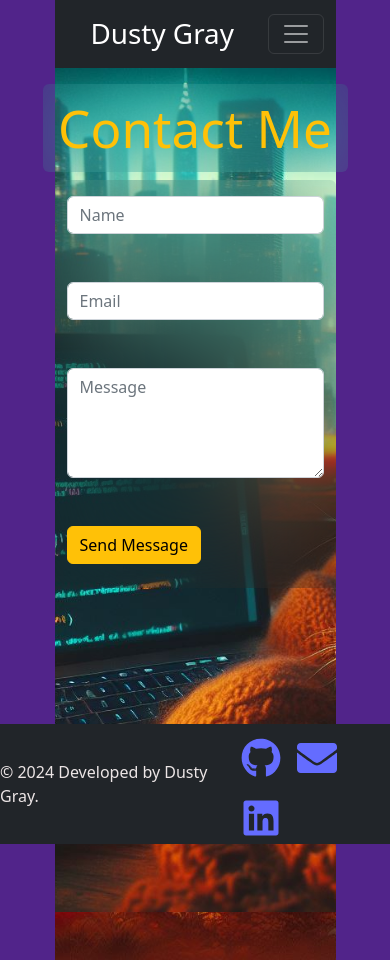
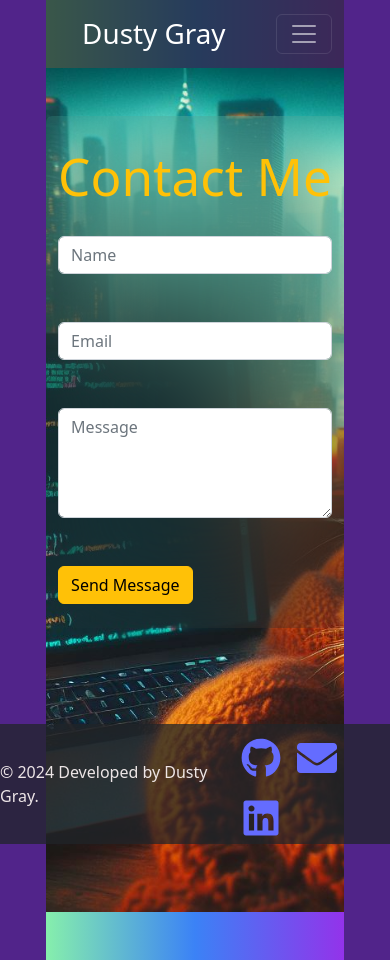
Before and after one commit to RickiBobbii/Dusty-Portfolio, a React (Vite) app: page /Contact in a window 390 px wide. Built offline with nearby package versions, Linux system fonts and the light colour scheme.

Commit message:
test bg, fixed form mobile

```diff
--- a/index.html
+++ b/index.html
@@ -9,7 +9,7 @@
     <title>React Portfolio</title>
   </head>
   <body>
-    <div id="root"></div>
+    <div id="root" style="background: linear-gradient(to right, rgb(134, 239, 172), rgb(59, 130, 246), rgb(147, 51, 234))"></div>
     <script type="module" src="/src/main.jsx"></script>
   </body>
 </html>
--- a/src/App.jsx
+++ b/src/App.jsx
@@ -17,7 +17,7 @@ function App() {
   return (
     <>
       <Nav />
-      <main className="pb-5" style={background}>
+      <main className="pb-5" >
         <Outlet />
       </main>
       <Footer />
--- a/src/components/Footer.jsx
+++ b/src/components/Footer.jsx
@@ -6,7 +6,7 @@ import { FaGithub, FaLinkedin, FaEnvelope } from "react-icons/fa";
 
 const Footer = () => {
     return (
-        <footer className="d-flex justify-content-center fixed-bottom bg-dark">
+        <footer className="d-flex justify-content-center fixed-bottom bg-dark bg-opacity-75">
             <div className="d-flex align-items-center">
             &copy; 2024 Developed by Dusty Gray.
             </div>
--- a/src/components/NavTabs.jsx
+++ b/src/components/NavTabs.jsx
@@ -7,7 +7,7 @@ function NavTabs() {
 
   return (
     // TEST Navbar
-    <nav className="navbar navbar-expand-xl navbar-dark bg-dark sticky-top">
+    <nav className="navbar navbar-expand-xl navbar-dark bg-dark sticky-top bg-opacity-75">
       <div className="container-fluid">
         <a className="navbar-brand fs-1 ps-4" href="/">
           Dusty Gray
--- a/src/pages/About.jsx
+++ b/src/pages/About.jsx
@@ -7,7 +7,7 @@ export default function About() {
   return (
 
 
-    <div className="container vh-100 pt-4">
+    <div className="container pt-4">
       <div className="row text-center justify-content-center">
         <div className="col col-md-8 mb-5">
           <div className="rounded shadow-sm py-5 px-4 bg-white text-dark bg-opacity-50">
--- a/src/pages/Contact.jsx
+++ b/src/pages/Contact.jsx
@@ -81,15 +81,14 @@ export default function Contact() {
 
 
   return (
-    <section className="vh-100" style={{backgroundImage: `url(${CozyCat})`, backgroundSize: "cover", backgroundRepeat: "no-repeat", backgroundPosition: "center",
-    backgroundAttachment:"fixed"}}>
-      <div className="row justify-content-center">
-        <h1 className="text-center text-warning py-3 col col-md-5 mt-3 rounded" style={{backdropFilter: "blur(60px)"}}>Contact Me</h1>
-      </div>
-
-      <div className="container" >
+    // <section className="vh-100" style={{backgroundImage: `url(${CozyCat})`, backgroundSize: "cover", backgroundRepeat: "no-repeat", backgroundPosition: "center",
+    // backgroundAttachment:"fixed"}}>
+      <div className="container vh-100 mw-100" style={{backgroundImage: `url(${CozyCat})`, backgroundSize: "cover", backgroundRepeat: "no-repeat", backgroundPosition: "center",
+       backgroundAttachment:"fixed"}} >
         <div className="row justify-content-center">
-          <div className="col col-md-5 rounded" style={{backdropFilter: "blur(60px)"}}>
+          {/* Form container */}
+          <div className="col col-sm-10 col-md-8 col-lg-5  rounded mt-5" style={{backdropFilter: "blur(60px)"}}>
+          <h1 className="text-center text-warning py-3 mt-3">Contact Me</h1>
             <form className="justify-content-center">
               {/* Name */}
               <div data-mdb-input-init className="form-outline mb-4 mt-3">
@@ -147,6 +146,6 @@ export default function Contact() {
           </div>
         </div>
       </div>
-    </section>
+    // </section>
   );
 }
```
